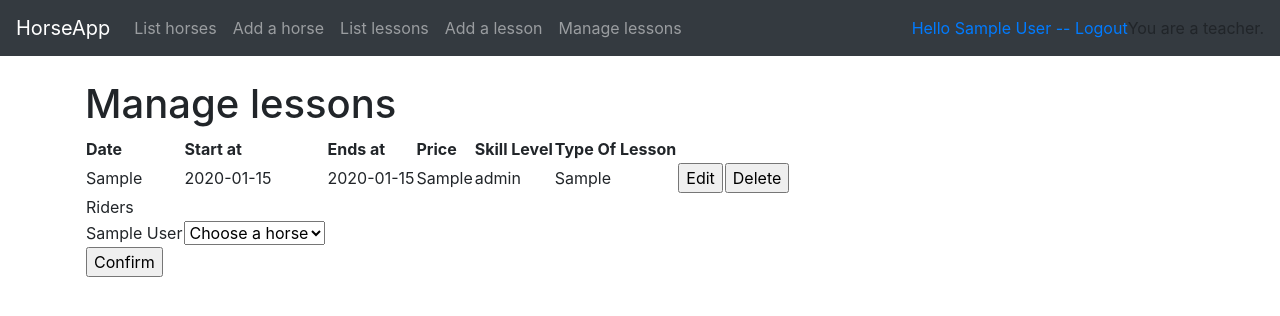
After one commit to millakortelainen/horseApp, a Flask app: page /lessons/manage in a window 1280 px wide. The commit adds this page. Shown: the top 316 px of the page. Run offline with Flask 2, Linux system fonts and the light colour scheme; a user stored in the database is signed in; tables that the repository leaves empty hold one stand-in row (values such as "Sample post"); some libraries are stand-ins or nearby versions.

Commit message:
sketched the teacher ability to manage lessons

```diff
--- a/application/__init__.py
+++ b/application/__init__.py
@@ -14,6 +14,20 @@ else:
 
 db = SQLAlchemy(app)
 
+# kirjautuminen
+from os import urandom
+app.config["SECRET_KEY"] = urandom(32)
+
+from flask_login import LoginManager
+login_manager = LoginManager()
+login_manager.init_app(app)
+
+login_manager.login_view = "auth_login"
+login_manager.login_message = "Please login to use this functionality."
+
+# roles in login_required
+
+# load application content
 from application import views
 
 from application.horses import models
@@ -25,22 +39,17 @@ from application.auth import views
 from application.lessons import models
 from application.lessons import views
 
-# kirjautuminen
+from application.horses_and_riders import models
+
+
+# login functionality, part 2
 from application.auth.models import User
-from os import urandom
-app.config["SECRET_KEY"] = urandom(32)
-
-from flask_login import LoginManager
-login_manager = LoginManager()
-login_manager.init_app(app)
-
-login_manager.login_view = "auth_login"
-login_manager.login_message = "Please login to use this functionality."
 
 @login_manager.user_loader
 def load_user(user_id):
     return User.query.get(user_id)
 
+# database creation
 try:
     db.create_all()
 except:
--- a/application/lessons/views.py
+++ b/application/lessons/views.py
@@ -1,10 +1,23 @@
+from flask import redirect, render_template, request, url_for
+from flask_login import current_user, login_required
+
 from application import app, db
-from flask import redirect, render_template, request, url_for
-from flask_login import login_required, current_user
-
 from application.lessons.models import Lesson
 from application.lessons.forms import LessonForm
 from application.horses.models import Horse
+from application.auth.models import User
+
+@app.route("/lessons/manage", methods=["GET"])
+@login_required
+def manage_lessons():
+    lessons_riders = {}
+    riders = User.query.all()
+    for rider in riders:
+        for lesson in rider.lessons:
+            if not lesson.id in lessons_riders:
+                lessons_riders[lesson.id]=[]
+            lessons_riders[lesson.id].append([rider.id,rider.name])
+    return render_template("lessons/manage-lessons.html", lessons=Lesson.query.all(), all_horses=Horse.query.all(), lessons_riders=lessons_riders)
 
 
 @app.route("/lessons/new/")
@@ -23,10 +36,10 @@ def lessons_index():
 @login_required
 def lessons_create():
     form = LessonForm(request.form)
-    l = Lesson(form.day.data, form.start_time.data, form.end_time.data,
+    lesson = Lesson(form.day.data, form.start_time.data, form.end_time.data,
                form.price.data, form.skill_level.data, form.type_of_lesson.data)
 
-    db.session().add(l)
+    db.session().add(lesson)
     db.session().commit()
 
     return redirect(url_for("lessons_index"))
@@ -46,13 +59,13 @@ def edit_lesson(lesson_id):
 def lessons_update(lesson_id):
     form = LessonForm(request.form)
 
-    l = Lesson.query.get(lesson_id)
-    l.day = form.day.data
-    l.start_time = form.start_time.data
-    l.end_time = form.end_time.data
-    l.price = form.price.data
-    l.skill_level = form.skill_level.data
-    l.type_of_lesson = form.type_of_lesson.data
+    lesson = Lesson.query.get(lesson_id)
+    lesson.day = form.day.data
+    lesson.start_time = form.start_time.data
+    lesson.end_time = form.end_time.data
+    lesson.price = form.price.data
+    lesson.skill_level = form.skill_level.data
+    lesson.type_of_lesson = form.type_of_lesson.data
 
     db.session().commit()
 
@@ -80,13 +93,7 @@ def sign_up_for_lesson(lesson_id):
 
     return redirect(url_for("lessons_index"))
 
-
-@app.route("/lessons/assign/<lesson_id>/", methods=["POST"])
+@app.route("/lessons/save/<lesson_id>/", methods=["POST"])
 @login_required
-def assign_a_horse(lesson_id):
-    horse_id = request.form.get('picked_horse')
-    horse = Horse.query.get(horse_id)
-    horse.lessons.append(Lesson.query.get(lesson_id))
-    db.session().add(horse)
-    db.session().commit()
-    return render_template("lessons/list.html", lessons=Lesson.query.all(), all_horses=Horse.query.all())
+def save_lesson(lesson_id):
+    return redirect(url_for("manage_lessons"))
--- a/application/templates/layout.html
+++ b/application/templates/layout.html
@@ -33,6 +33,11 @@
         {% if current_user.is_teacher %}
         <li class="nav-item">
           <a class="nav-link" href="{{ url_for('lessons_form') }}"> Add a lesson</a></li>
+        </li>
+        {% endif %}
+        {% if current_user.is_teacher %}
+        <li class="nav-item">
+          <a class="nav-link" href="{{ url_for('manage_lessons') }}"> Manage lessons</a></li>
         </li>
         {% endif %}
       </ul>
--- /dev/null
+++ b/application/templates/lessons/manage-lessons.html
@@ -0,0 +1,70 @@
+{% extends "layout.html" %}
+
+{% block body %}
+<h1>Manage lessons</h1>
+<table>
+  <tr>
+    <th>Date</th>
+    <th>Start at</th>
+    <th>Ends at</th>
+    <th>Price</th>
+    <th>Skill Level</th>
+    <th>Type Of Lesson</th>
+  </tr>
+  {% for lesson in lessons %}
+  <tr>
+    <td>{{ lesson.day }}</td>
+    <td>{{ lesson.start_time }}</td>
+    <td>{{ lesson.end_time }}</td>
+    <td>{{ lesson.price }}</td>
+    <td>{{ lesson.skill_level }}</td>
+    <td>{{ lesson.type_of_lesson }}</td>
+    <td>
+      <form method="POST" action="{{ url_for('edit_lesson', lesson_id=lesson.id) }}">
+        <input type="submit" value="Edit" />
+      </form>
+    </td>
+    <td>
+      <form method="POST" action="{{ url_for('delete_lesson', lesson_id=lesson.id) }}">
+        <input type="submit" value="Delete" />
+      </form>
+    </td>
+  </tr>
+  <tr>
+
+    <td>Riders</td>
+  </tr>
+  {% if lesson.id in lessons_riders %}
+  <form method="POST" action="{{ url_for('save_lesson', lesson_id=lesson.id) }}">
+
+    {% for rider in lessons_riders[lesson.id] %}
+
+  <tr>
+    <td>{{ rider[1] }}</td>
+    <td>
+    <select name="picked_horse">
+        <option value="">Choose a horse</option>
+        {% for horse in all_horses %}
+        <option value="{{ horse.id }}"> {{ horse.name }} </option>
+        {% endfor %}
+      </select>
+    </td>
+  </tr>
+    {% endfor %}
+    <tr>
+      <td>
+         <input type="submit" value="Confirm" />
+        </form>
+      </td>
+    </tr>
+  {% else %}
+  <tr>
+    <td>
+      <p>No riders. </p>
+    </td>
+  </tr>
+  {% endif %}
+  {% endfor %}
+</table>
+
+{% endblock %}
```
Also changed, not shown: application/auth/models.py (+26 -5 lines), application/horses_and_riders/models.py (added, +15 -0 lines), application/lessons/models.py (+10 -9 lines), application/templates/lessons/list.html (+0 -23 lines), application/horses_and_riders/__init__.py (added).
